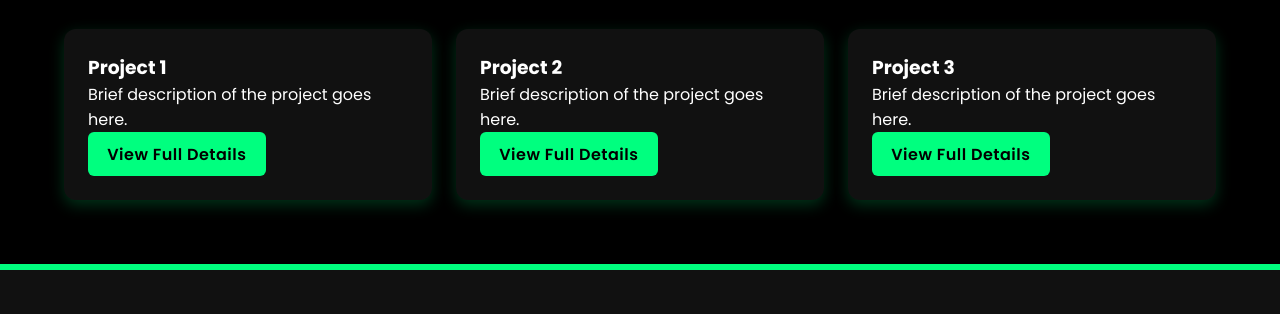
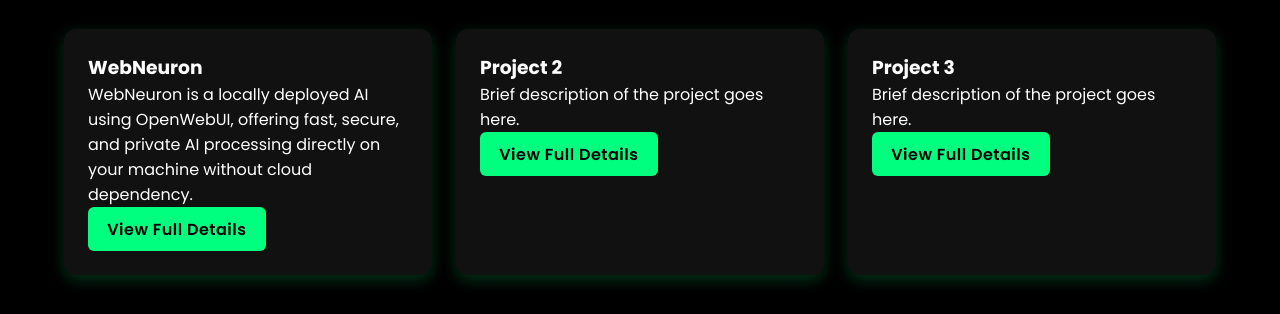
Before and after one commit to DigiforgeDynamics/Explore-more, a plain HTML site: page index.html in a window 1280 px wide. Shown: the part 334-648 px from the top of the page. Drawn offline with Linux system fonts and the light colour scheme.

Commit message:
Update index.html

```diff
--- a/index.html
+++ b/index.html
@@ -27,8 +27,8 @@
             <h2>Our Projects</h2>
             <div class="projects-list">
                 <div class="project-item">
-                    <h3>Project 1</h3>
-                    <p>Brief description of the project goes here.</p>
+                    <h3>WebNeuron</h3>
+                    <p>WebNeuron is a locally deployed AI using OpenWebUI, offering fast, secure, and private AI processing directly on your machine without cloud dependency.</p>
                     <a href="#" class="btn">View Full Details</a>
                 </div>
                 <div class="project-item">
```
